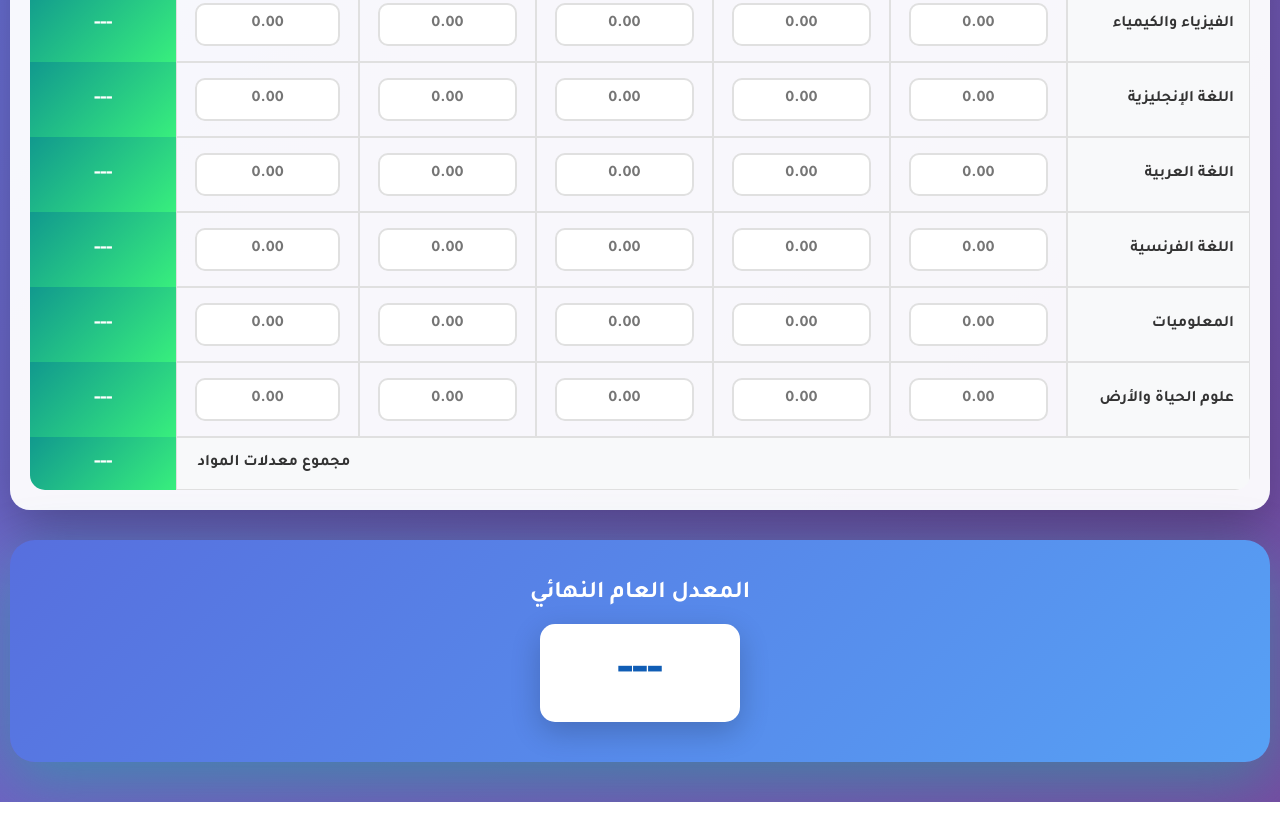
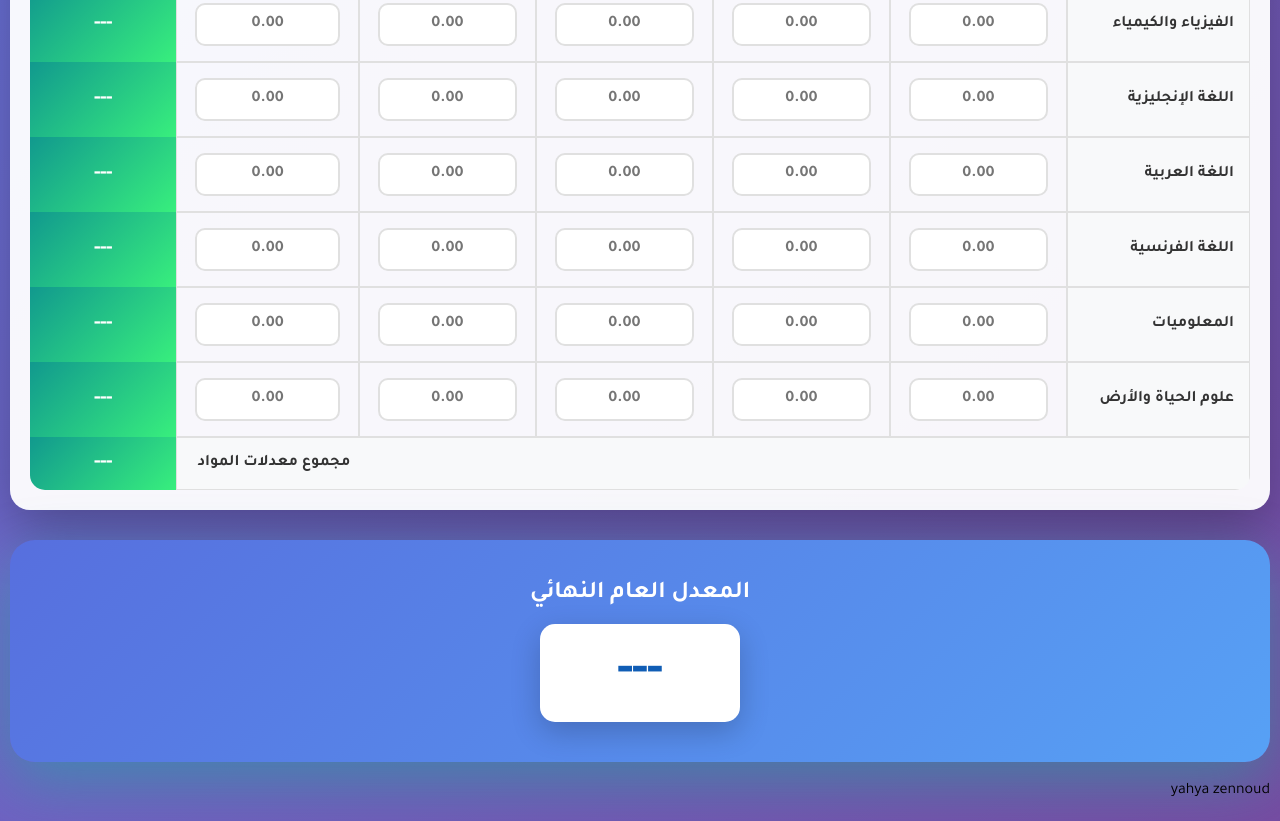
Before and after one commit to Ejeirjrifjf/hgh, a plain HTML site: page index.html in a window 1280 px wide. Shown: the part 771-1592 px from the top of the page. Drawn offline with Linux system fonts and the light colour scheme.

Commit message:
Update index.html

```diff
--- a/index.html
+++ b/index.html
@@ -303,6 +303,7 @@
             <div class="label">المعدل العام النهائي</div>
             <div class="value" id="final-average">---</div>
         </div>
+        <p>yahya zennoud</p>
 
         <!-- Status Message -->
         <div id="status-message" class="status-message" style="display: none;"></div>
```
